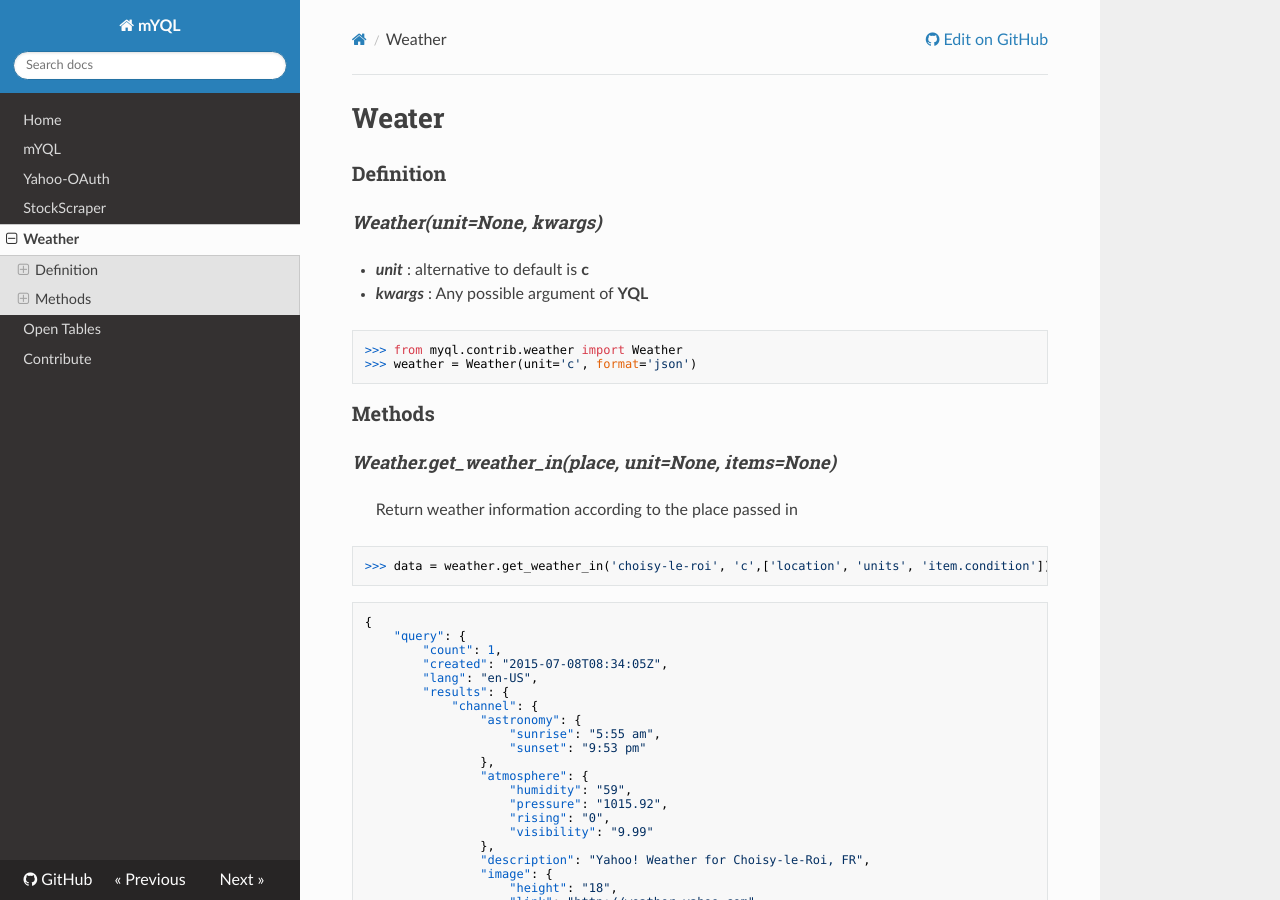
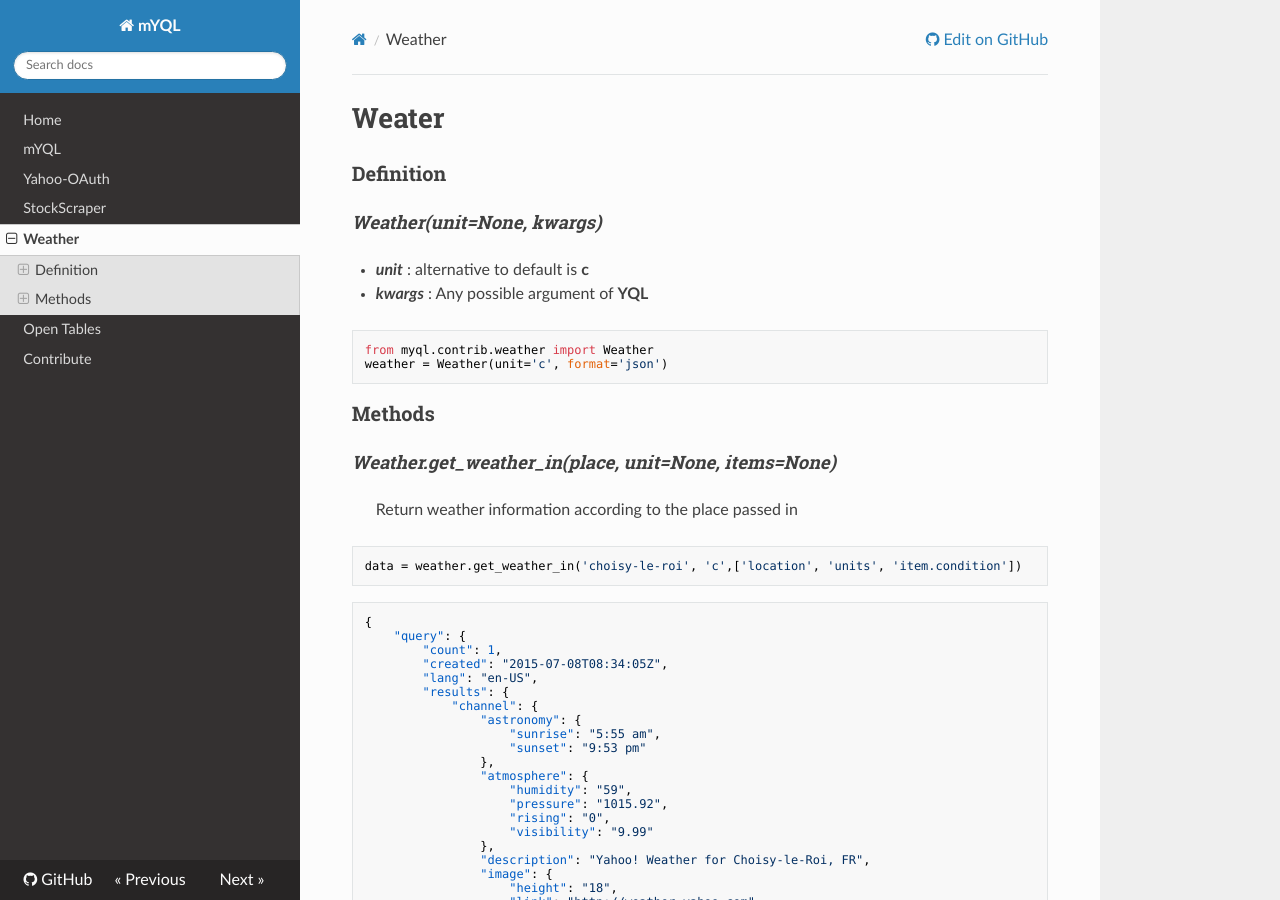
Before and after one commit to josuebrunel/myql, an MkDocs documentation site: the page built from docs/weather.md, in a window 1280 px wide and 900 px high. Built offline with MkDocs 1.6.1, drawn with Linux system fonts in a browser that asks for light colours; nearby versions of some CDN libraries; old or Windows-style settings are respelled for this version of MkDocs; some of the changed text lies outside the part shown.

Commit message:
#1: updating docs

````diff
--- a/docs/weather.md
+++ b/docs/weather.md
@@ -9,8 +9,8 @@ Weater
 * ***kwargs*** : Any possible argument of **YQL**
 
 ```python
->>> from myql.contrib.weather import Weather
->>> weather = Weather(unit='c', format='json')
+from myql.contrib.weather import Weather
+weather = Weather(unit='c', format='json')
 ```
 
 
@@ -20,7 +20,7 @@ Weater
 >Return weather information according to the place passed in
 
 ```python
->>> data = weather.get_weather_in('choisy-le-roi', 'c',['location', 'units', 'item.condition'])
+data = weather.get_weather_in('choisy-le-roi', 'c',['location', 'units', 'item.condition'])
 ```
 
 ```json
@@ -141,7 +141,7 @@ Weater
 >Return weather forecast
 
 ```python
->>> data = weather.get_weather_description('dolisie')
+data = weather.get_weather_description('dolisie')
 ```
 
 ```json
@@ -164,20 +164,11 @@ Weater
 
 ```
 
-#### *Weather.get_current_condition(place)*
->get_current_condition
-
-```python
-```
-
-```json
-```
-
 #### *Weather.get_current_atmosphere(place)*
 >Return weather atmosphere
 
 ```python
->>> data = weather.get_current_condition('Nantes')
+data = weather.get_current_condition('Nantes')
 ```
 
 ```json
@@ -238,7 +229,7 @@ Weater
 >Return sunrise and sunset time
 
 ```python
->>> data = weather.get_current_atmosphere('Scotland')
+data = weather.get_current_atmosphere('Scotland')
 ```
 
 ```json
@@ -340,7 +331,7 @@ Weater
 >Return weather wind
 
 ```python
->>> data = weather.get_current_wind('Barcelona')
+data = weather.get_current_wind('Barcelona')
 ```
 
 ```json
@@ -411,7 +402,7 @@ Weater
 >Return sunrise and sunset time
 
 ```python
->>> data = weather.get_astronomy('Congo')
+data = weather.get_astronomy('Congo')
 ```
 
 ```json
````
Also changed, not shown: docs/stockscraper.md (+24 -0 lines).
